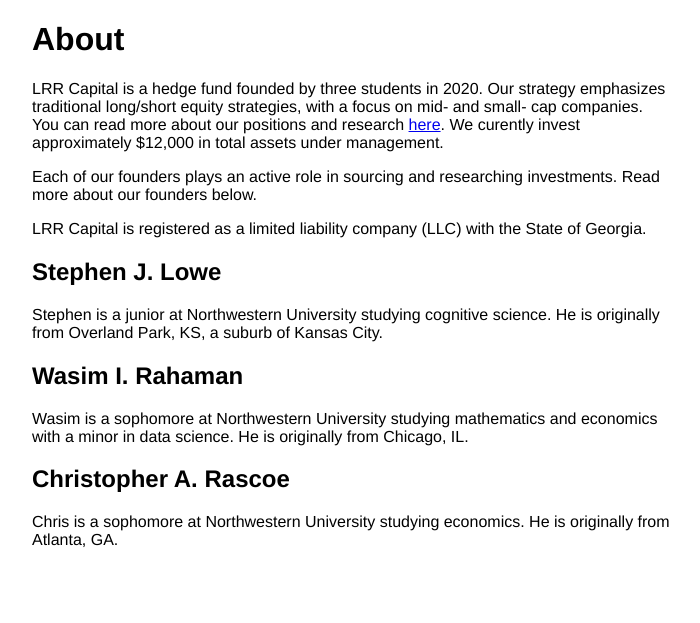
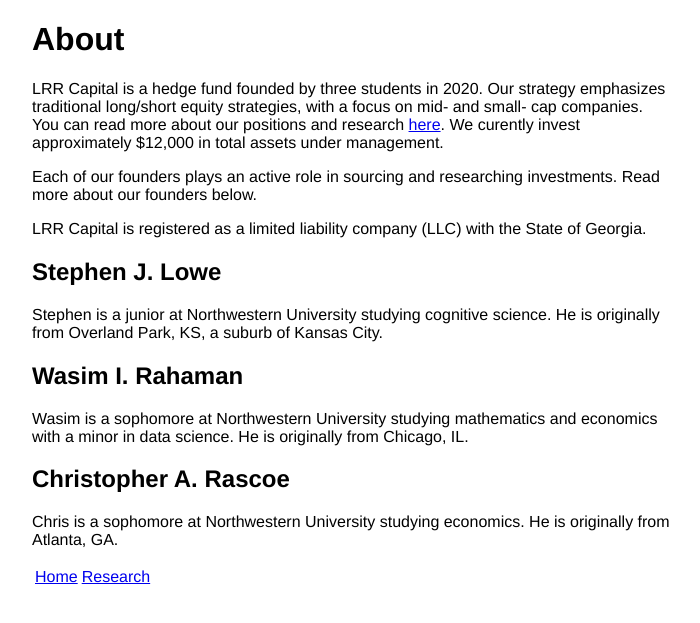
Before and after one commit to lrr-capital/lrr-capital, a Jekyll site: the page built from about.md, in a window 1280 px wide. Shown: the top 623 px of the page, without its empty margins (288-988 px from the left). Built offline with Jekyll 4.4.1, drawn with Linux system fonts in a browser that asks for light colours.

Commit message:
Update about.md

```diff
--- a/about.md
+++ b/about.md
@@ -21,3 +21,6 @@
 ## Christopher A. Rascoe
 
 Chris is a sophomore at Northwestern University studying economics. He is originally from Atlanta, GA.
+
+
+<a href="/index">Home</a> | <a href="/research">Research</a>
```
